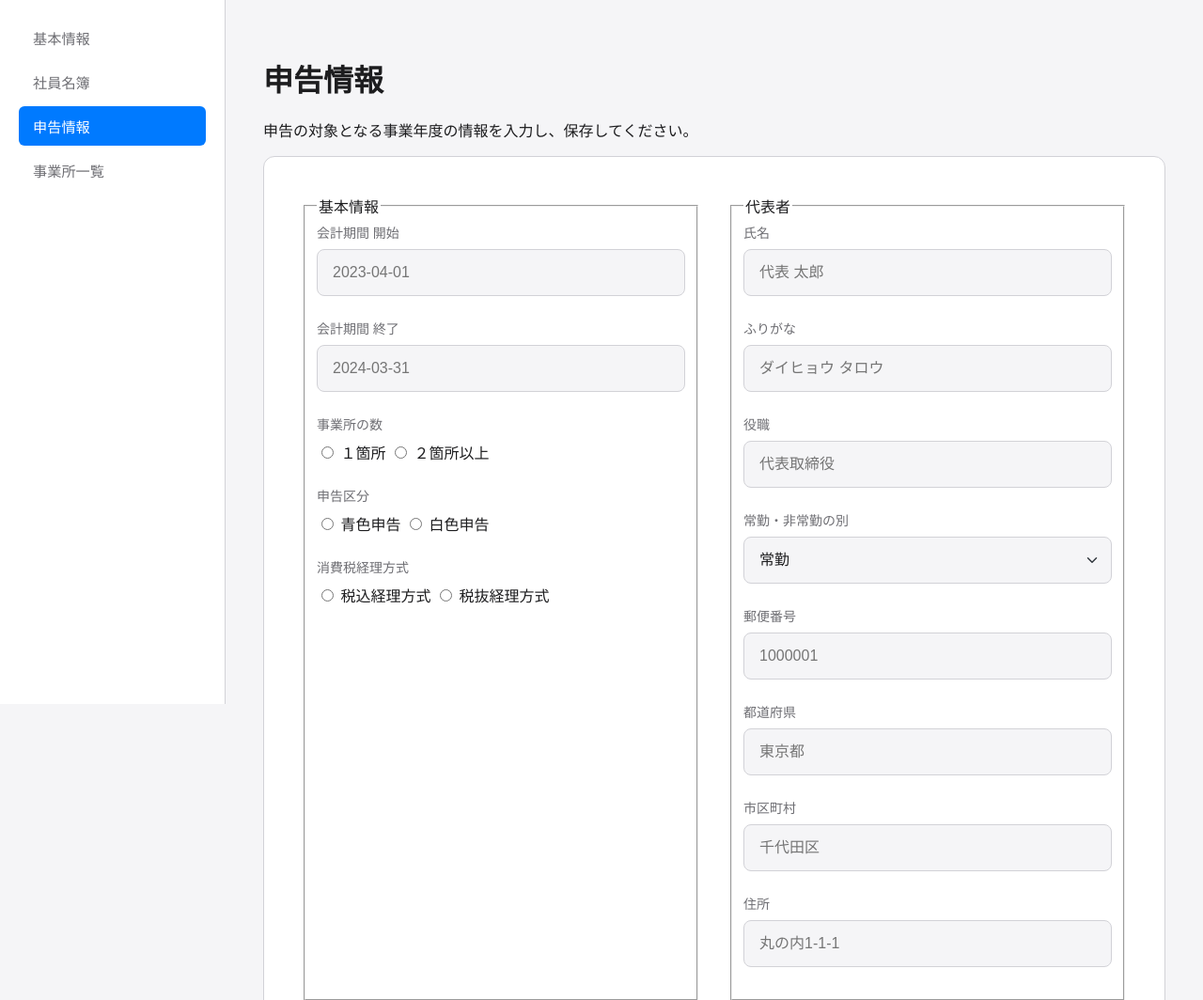
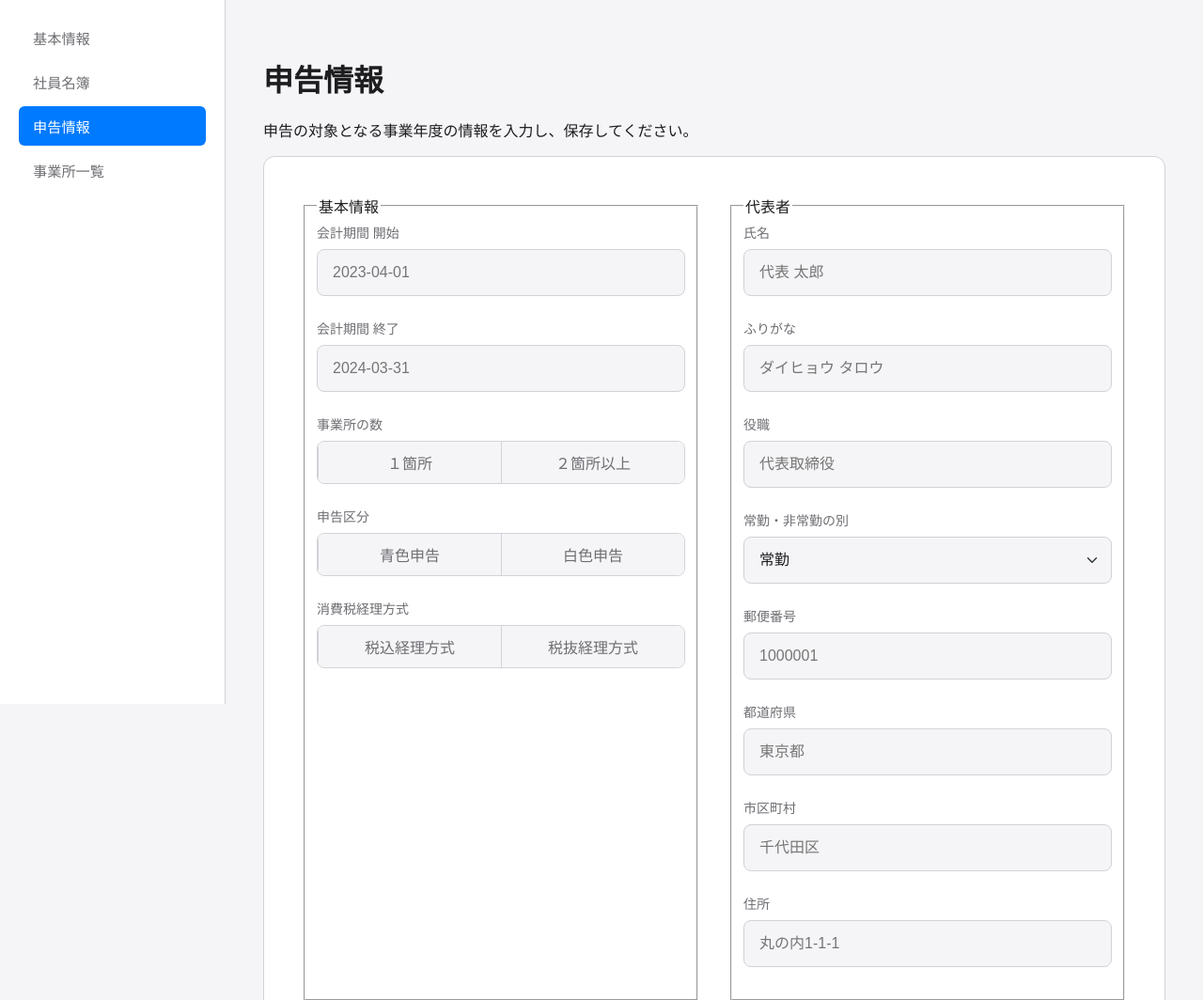
Before and after one commit to h-shimamon/small_business_tax_app, a Flask app: page /company/declaration in a window 1280 px wide. Shown: the part 51-1115 px from the top of the page at 94% size. Run offline with Flask 3, Linux system fonts and the light colour scheme; a user stored in the database is signed in; data that the repository does not hold is empty; some libraries are stand-ins or nearby versions.

Commit message:
申告情報のモダン化

```diff
--- a/app/static/css/components/forms.css
+++ b/app/static/css/components/forms.css
@@ -76,3 +76,37 @@ select.form-control {
     font-size: 0.875em;
     color: var(--error-color);
 }
+
+/* Segmented Control */
+.segmented-control {
+    display: flex;
+    border: 1px solid var(--border-color);
+    border-radius: 8px;
+    overflow: hidden;
+    width: 100%;
+}
+
+.segmented-control label {
+    flex: 1;
+    text-align: center;
+    padding: 10px 0;
+    background-color: #f5f5f7;
+    color: var(--text-secondary);
+    cursor: pointer;
+    transition: background-color 0.2s, color 0.2s;
+    border-left: 1px solid var(--border-color);
+}
+
+.segmented-control label:first-child {
+    border-left: none;
+}
+
+.segmented-control input[type="radio"] {
+    display: none;
+}
+
+.segmented-control input[type="radio"]:checked + label {
+    background-color: var(--accent-color);
+    color: #fff;
+    font-weight: 500;
+}
--- a/app/templates/company/_form_helpers.html
+++ b/app/templates/company/_form_helpers.html
@@ -17,12 +17,10 @@
 {% macro render_radio_field(field) %}
 <div class="form-group">
     {{ field.label(class="form-label") }}
-    <div class="radio-group">
+    <div class="segmented-control">
         {% for subfield in field %}
-        <label class="radio-label">
-            {{ subfield }}
-            {{ subfield.label.text }}
-        </label>
+            {{ subfield(style="display:none;") }}
+            {{ subfield.label }}
         {% endfor %}
     </div>
     {% if field.errors %}
```
